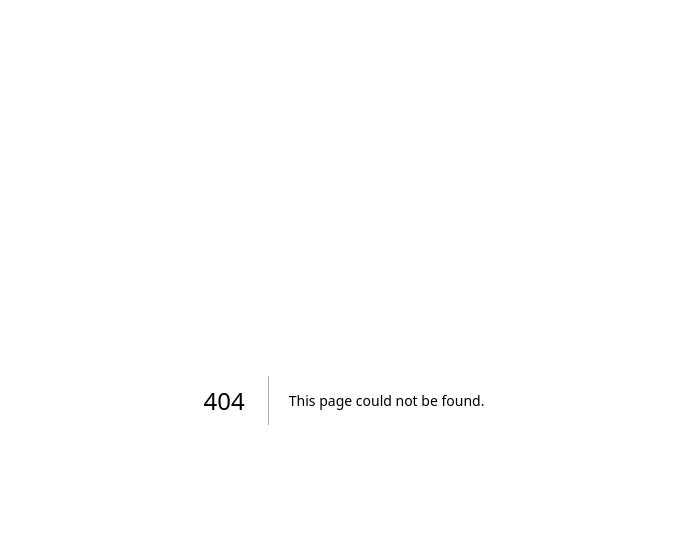
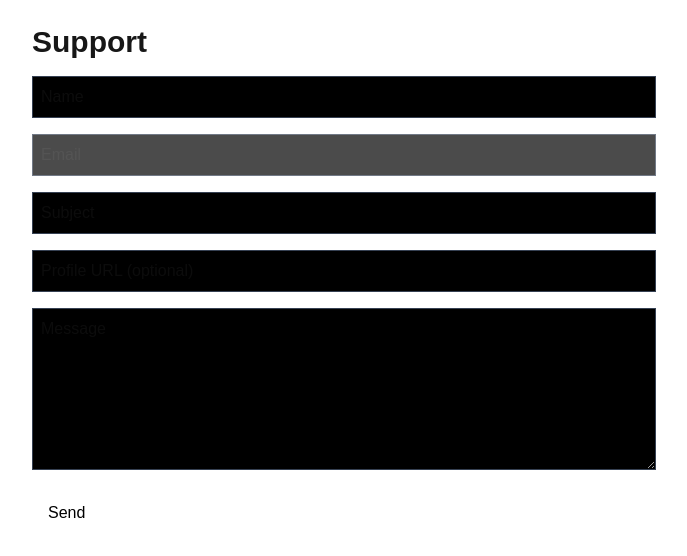
Before and after one commit to sszczesek/nightscout-hub, a Next.js app: page /support in a window 1280 px wide. Before the commit this address had no page. Shown: the top 556 px of the page, without its empty margins (296-983 px from the left). Built offline with nearby package versions, Linux system fonts and the light colour scheme; no server answers.

Commit message:
Add support page, API route, Resend email integration, and dashboard support link

```diff
--- /dev/null
+++ b/app/api/me/route.ts
@@ -0,0 +1,15 @@
+import { NextResponse } from 'next/server'
+import { createClient } from '@/lib/supabase/server'
+
+export async function GET() {
+  const supabase = await createClient()
+
+  const {
+    data: { user },
+  } = await supabase.auth.getUser()
+
+  return NextResponse.json({
+    email: user?.email || null,
+    id: user?.id || null,
+  })
+}
--- /dev/null
+++ b/app/api/support/route.ts
@@ -0,0 +1,32 @@
+import { NextResponse } from 'next/server'
+import { Resend } from 'resend'
+
+const resend = new Resend(process.env.RESEND_API_KEY!)
+
+export async function POST(req: Request) {
+  try {
+    const { name, email, subject, message, profileUrl } = await req.json()
+
+    if (!name || !email || !subject || !message) {
+      return NextResponse.json({ error: 'Missing fields' }, { status: 400 })
+    }
+
+    await resend.emails.send({
+      from: process.env.SUPPORT_FROM_EMAIL!,
+      to: process.env.SUPPORT_TO_EMAIL!,
+      subject: `Support: ${subject}`,
+      html: `
+        <p><b>Name:</b> ${name}</p>
+        <p><b>Email:</b> ${email}</p>
+        <p><b>Profile:</b> ${profileUrl || 'N/A'}</p>
+        <hr />
+        <p>${message}</p>
+      `,
+    })
+
+    return NextResponse.json({ success: true })
+  } catch (error) {
+    console.error('SUPPORT ERROR:', error)
+    return NextResponse.json({ error: 'Failed to send support request' }, { status: 500 })
+  }
+}
--- a/app/dashboard/page.tsx
+++ b/app/dashboard/page.tsx
@@ -31,8 +31,6 @@ export default async function DashboardPage({
 
   if (!user) redirect('/login')
 
-  // If user just returned from Stripe Checkout, sync billing immediately
-  // using the Checkout Session so the dashboard unlocks right away.
   if (params?.checkout === 'success' && params?.session_id) {
     try {
       const admin = createAdminClient()
@@ -95,6 +93,10 @@ export default async function DashboardPage({
             </Link>
           )}
 
+          <Link href="/support" className="underline">
+            Support
+          </Link>
+
           <LogoutButton />
         </div>
       </div>
--- /dev/null
+++ b/app/support/page.tsx
@@ -0,0 +1,119 @@
+'use client'
+
+import { FormEvent, useEffect, useState } from 'react'
+
+export default function SupportPage() {
+  const [name, setName] = useState('')
+  const [email, setEmail] = useState('')
+  const [subject, setSubject] = useState('')
+  const [message, setMessage] = useState('')
+  const [profileUrl, setProfileUrl] = useState('')
+  const [loading, setLoading] = useState(false)
+  const [success, setSuccess] = useState('')
+  const [error, setError] = useState('')
+
+  useEffect(() => {
+    fetch('/api/me')
+      .then((res) => res.json())
+      .then((data) => {
+        if (data?.email) {
+          setEmail(data.email)
+        }
+      })
+      .catch(() => {})
+  }, [])
+
+  async function handleSubmit(e: FormEvent<HTMLFormElement>) {
+    e.preventDefault()
+    setLoading(true)
+    setSuccess('')
+    setError('')
+
+    try {
+      const res = await fetch('/api/support', {
+        method: 'POST',
+        headers: { 'Content-Type': 'application/json' },
+        body: JSON.stringify({
+          name,
+          email,
+          subject,
+          message,
+          profileUrl,
+        }),
+      })
+
+      const data = await res.json()
+
+      if (!res.ok) {
+        throw new Error(data.error || 'Something went wrong.')
+      }
+
+      setSuccess('Your message has been sent.')
+      setSubject('')
+      setMessage('')
+      setProfileUrl('')
+    } catch (err) {
+      setError(err instanceof Error ? err.message : 'Failed to send request.')
+    } finally {
+      setLoading(false)
+    }
+  }
+
+  return (
+    <main className="max-w-2xl mx-auto p-6">
+      <h1 className="text-3xl font-bold mb-4">Support</h1>
+
+      <form onSubmit={handleSubmit} className="space-y-4">
+        <input
+          placeholder="Name"
+          value={name}
+          onChange={(e) => setName(e.target.value)}
+          required
+          className="w-full p-2 bg-black border border-gray-700"
+        />
+
+        <input
+          placeholder="Email"
+          value={email}
+          disabled
+          className="w-full p-2 bg-black border border-gray-700 opacity-70"
+        />
+
+        <input
+          placeholder="Subject"
+          value={subject}
+          onChange={(e) => setSubject(e.target.value)}
+          required
+          className="w-full p-2 bg-black border border-gray-700"
+        />
+
+        <input
+          placeholder="Profile URL (optional)"
+          value={profileUrl}
+          onChange={(e) => setProfileUrl(e.target.value)}
+          className="w-full p-2 bg-black border border-gray-700"
+        />
+
+        <textarea
+          placeholder="Message"
+          value={message}
+          onChange={(e) => setMessage(e.target.value)}
+          required
+          rows={6}
+          className="w-full p-2 bg-black border border-gray-700"
+        />
+
+        {success && <div className="text-green-400">{success}</div>}
+        {error && <div className="text-red-400">{error}</div>}
+
+        <button
+          type="submit"
+          disabled={loading}
+          className="bg-white text-black px-4 py-2"
+        >
+          {loading ? 'Sending...' : 'Send'}
+        </button>
+      </form>
+    </main>
+  )
+}
```
